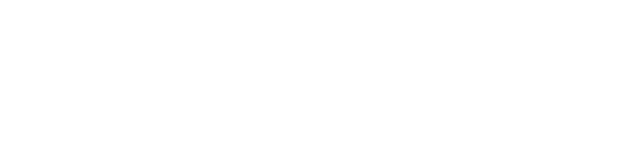
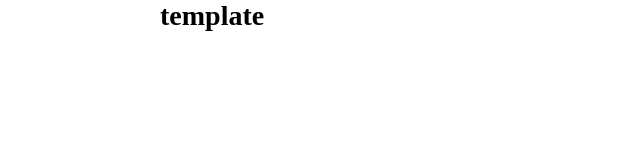
Before and after one commit to VladPotapov/template, a plain HTML site: page index.html in a window 1280 px wide. Shown: the whole page, without its empty margins (0-640 px from the left). Drawn offline with Linux system fonts and the light colour scheme.

Commit message:
добавил начальную разметку для шаблона

```diff
--- a/css/style.css
+++ b/css/style.css
@@ -6,6 +6,8 @@
 
 html, body {
     height: 100%;
+    font-family: serif;
+    font-size: 14px;
 }
 
 li {
@@ -18,4 +20,5 @@ a {
 
 .container {
     width: 960px;
+    margin: 0 auto;
 }
--- a/index.html
+++ b/index.html
@@ -9,6 +9,25 @@
 </head>
 
 <body>
+    <header class="header">
+        <div class="container">
+            <div class="logo">
+                <h1 class="logo__title">template</h1>
+            </div>
+        </div>
+        <!-- /.container -->
+    </header>
+    <!-- /.header -->
+    <main class="main">
+        <div class="container"></div>
+        <!-- /.container -->
+    </main>
+    <!-- /.main -->
+    <footer class="footer">
+        <div class="container"></div>
+        <!-- /.container -->
+    </footer>
+    <!-- /.footer -->
     <script src="js/script.js"></script>
 </body>
 
```
